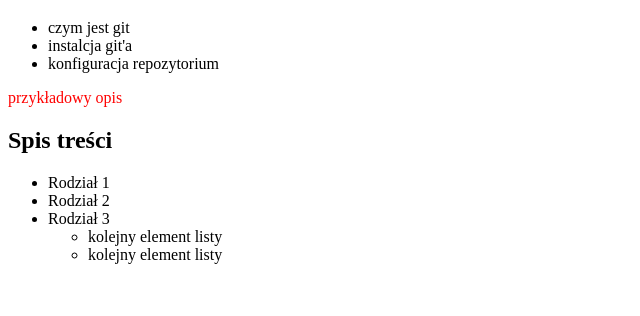
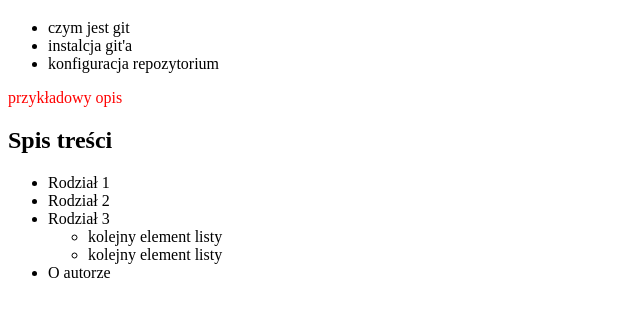
Before and after one commit to przemo88/nauka-gita-3, a plain HTML site: page index.html in a window 1280 px wide. Shown: the part 218-534 px from the top of the page, without its empty margins (0-640 px from the left). Drawn offline with Linux system fonts and the light colour scheme.

Commit message:
dodano informacje o autorze

```diff
--- a/index.html
+++ b/index.html
@@ -25,6 +25,7 @@
         <li>kolejny element listy</li>
         <li>kolejny element listy</li>
       </ul>
+      <li>O autorze</li>
     </ul>
   </body>
 </html>
```
